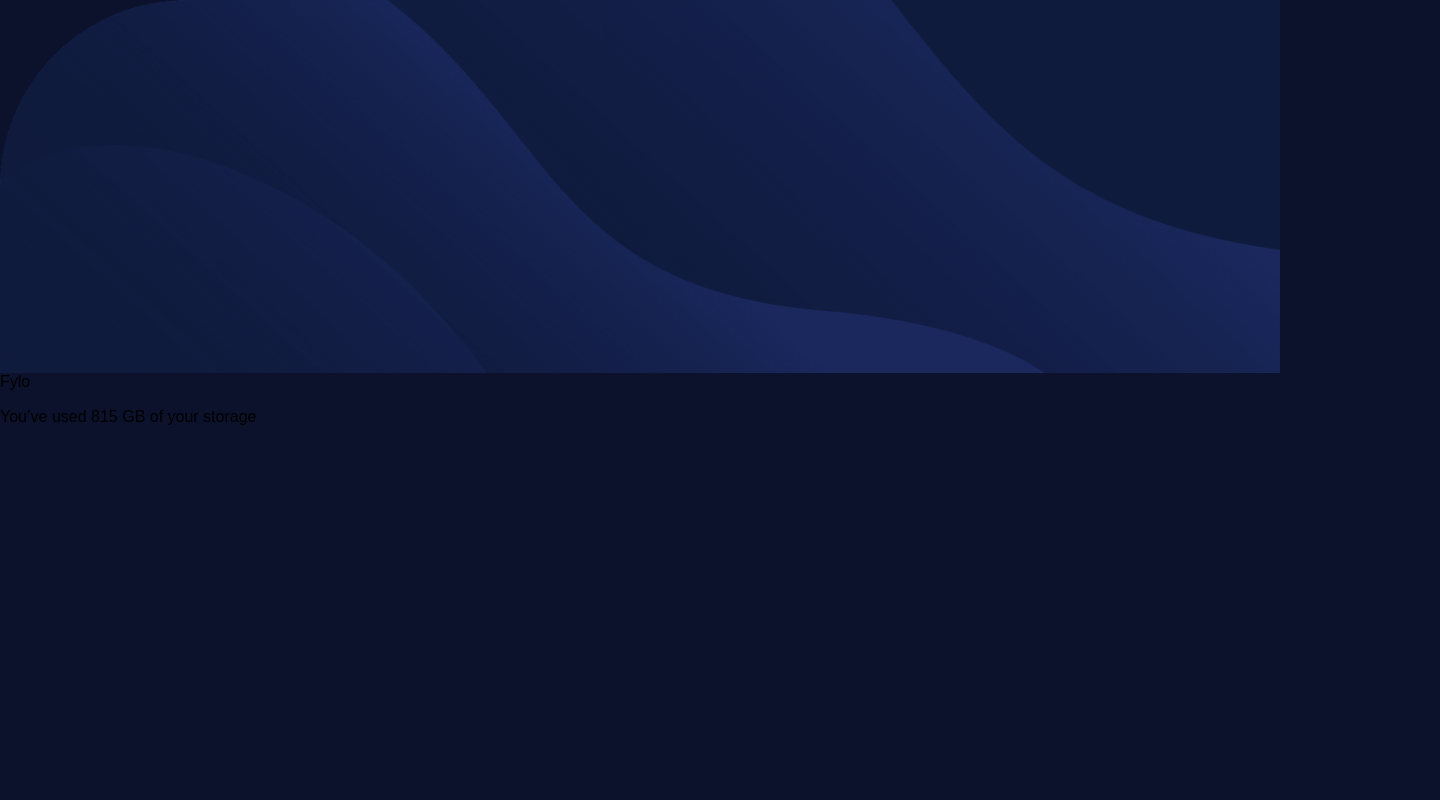
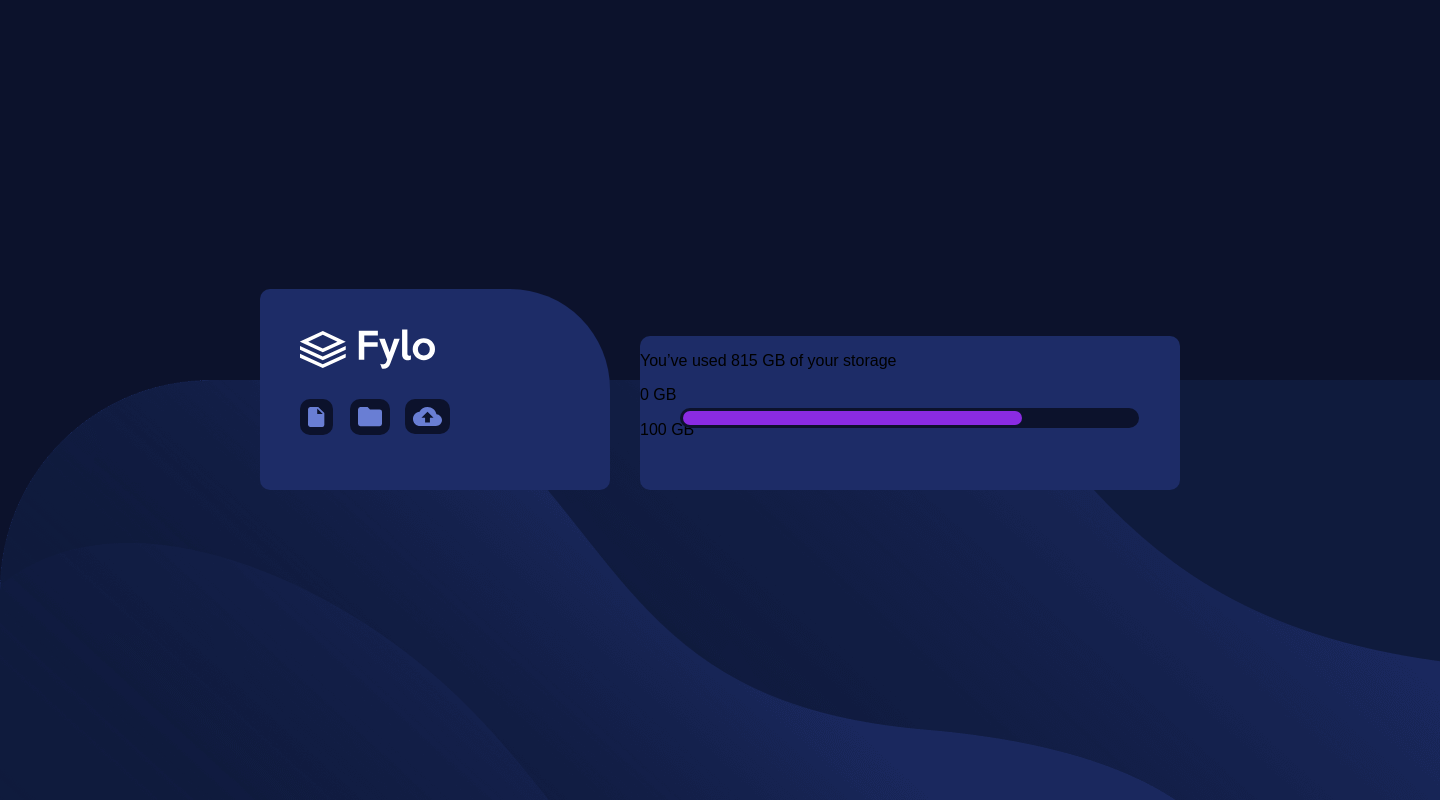
Before and after one commit to sheilitamr/practica-position-1, a website built with Vite: page src/index.html in a window 1280 px wide. Shown: the whole page, 1440 px wide, since content can reach past the window. Built offline with nearby package versions, Linux system fonts and the light colour scheme; some packages are replaced by stand-ins of ours.

Commit message:
practica casi terminada

```diff
--- a/src/css/style.css
+++ b/src/css/style.css
@@ -31,3 +31,73 @@ body {
   font-family: sans-serif;
   background-color: #0c122c;
 }
+.container {
+  position: relative;
+  width: 1440px;
+  height: 800px;
+}
+.container__image {
+  position: absolute;
+  top: 380px;
+}
+.card {
+  position: absolute;
+  background-color: #1d2c67;
+  width: 350px;
+  height: 201px;
+  border-radius: 10px 100px 10px 10px;
+  top: 289px;
+  left: 260px;
+}
+.card__logo {
+  position: absolute;
+  top: 40px;
+  left: 40px;
+}
+.card__icon {
+  position: absolute;
+  top: 110px;
+  border-radius: 10px;
+  background-color: #0c122c;
+  padding: 8px;
+}
+.card__icon-document {
+  left: 40px;
+  width: 33px;
+}
+.card__icon-folder {
+  left: 90px;
+  width: 40px;
+}
+.card__icon-upload {
+  left: 145px;
+  width: 45px;
+}
+
+.card__storage {
+  position: absolute;
+  background-color: #1d2c67;
+  width: 540px;
+  height: 154px;
+  border-radius: 10px;
+  top: 336px;
+  left: 640px;
+}
+.card__progress {
+  position: absolute;
+  border-radius: 10px;
+  background-color: #0c122c;
+  width: 459px;
+  height: 20px;
+  left: 40px;
+  top: 72px;
+}
+.card__loading {
+  position: absolute;
+  border-radius: 8px;
+  background-color: blueviolet;
+  width: 339px;
+  height: 14px;
+  top: 3px;
+  left: 3px;
+}
--- a/src/index.html
+++ b/src/index.html
@@ -15,10 +15,32 @@
         alt="background image"
         class="container__image"
       />
-      <div class="container__item-files">Fylo</div>
-      <div class="container__item-data">
-        <p class="container__text">You’ve used 815 GB of your storage</p>
+    </div>
+    <div class="card">
+      <img src="assets/images/logo.svg" alt="logo fylo" class="card__logo" />
+      <img
+        src="assets/images/icon-document.svg"
+        alt="icono documento"
+        class="card__icon card__icon-document"
+      />
+      <img
+        src="assets/images/icon-folder.svg"
+        alt="icono carpeta"
+        class="card__icon card__icon-folder"
+      />
+      <img
+        src="assets/images/icon-upload.svg"
+        alt="icono subida"
+        class="card__icon card__icon-upload"
+      />
+    </div>
+    <div class="card card__storage">
+      <p class="card__text">You’ve used 815 GB of your storage</p>
+      <div class="card__progress">
+        <div class="card__loading"></div>
       </div>
+      <p class="card__gb">0 GB</p>
+      <p class="card__gb">100 GB</p>
     </div>
   </body>
 </html>
```
